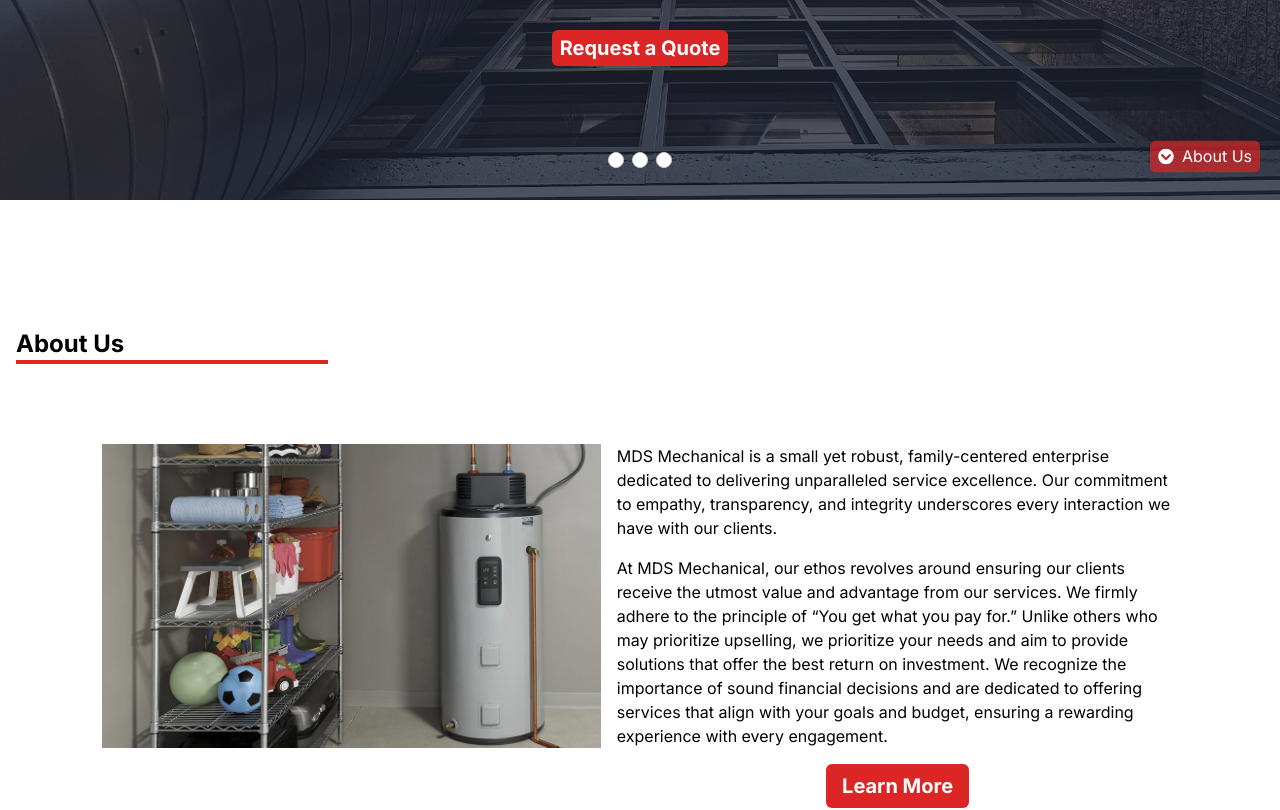
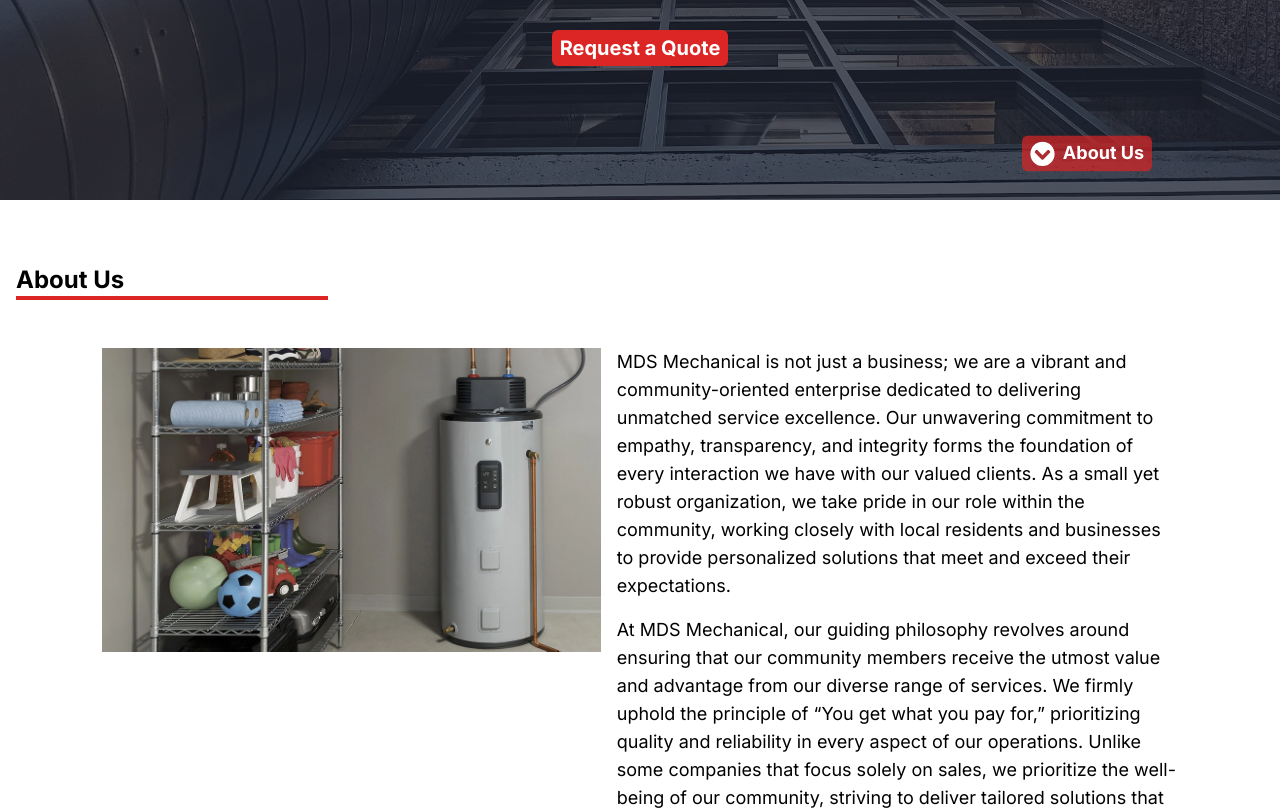
Before and after one commit to GlebTc/mds_mechanical, a Next.js app: page / in a window 1280 px wide. Shown: the part 600-1410 px from the top of the page. Built offline with nearby package versions, Linux system fonts and the light colour scheme.

Commit message:
Added navigation buttons

```diff
--- a/src/components/main/mainAbout/About.tsx
+++ b/src/components/main/mainAbout/About.tsx
@@ -5,8 +5,8 @@
 
 const About = () => {
   return (
-    <div className="min-h-[100dvh] px-4 w-full mx-auto flex flex-col justify-center">
-      <h2 className="text-2xl font-bold border-b-4 border-red-600 w-full md:w-[25%] mb-20">
+    <div className="min-h-[100dvh] px-4 w-full mx-auto flex flex-col justify-start pt-[var(--emerg-bar-h-mobile)] md:pt-[var(--emerg-bar-h-desktop)]">
+      <h2 className="text-2xl font-bold border-b-4 border-red-600 w-full md:w-[25%] mb-12 mt-6">
         About Us
       </h2>
       <div className="md:flex md:items-center lg:items-start justify-center gap-4">
@@ -15,8 +15,8 @@
           <Image src={main_about} alt="Main About" placeholder="blur" />
         </div>
         <div className="md:w-[45%]">
-          <p className="mb-4">{constants.about_us_constants.first_paragraph}</p>
-          <p>{constants.about_us_constants.second_paragraph}</p>
+          <p className="mb-4 lg:text-md xl:text-lg">{constants.about_us_constants.first_paragraph}</p>
+          <p className="lg:text-md xl:text-lg">{constants.about_us_constants.second_paragraph}</p>
           <div className="flex justify-center mt-4">
             <Link href="/about-us">
               <button
--- a/src/components/main/mainHero/HeroAboutNavButton.tsx
+++ b/src/components/main/mainHero/HeroAboutNavButton.tsx
@@ -1,11 +1,8 @@
-import { FaChevronCircleDown } from "react-icons/fa";
+
 
 const HeroAboutNavButton = () => {
   return (
-    <a href="#about" className="absolute bottom-5 right-5 bg-red-600/70 px-2 py-1 text-white z-[30] flex justify-center gap-2 items-center rounded-md animate-bounce">
-      <FaChevronCircleDown />
-      <button>About Us</button>
-    </a>
+
   );
 };
 
--- a/src/components/main/mainHero/HeroText.tsx
+++ b/src/components/main/mainHero/HeroText.tsx
@@ -50,7 +50,7 @@
       >
         <FaChevronRight />
       </button>
-      {/**************** Navigation Dots **************/}
+      {/**************** Navigation Dots **************}
       <div className="absolute bottom-8 left-0 right-0 flex justify-center gap-2 z-[30]">
         {constants.hero_messages.map((_, index) => (
           <button
--- a/src/components/main/mainHero/Main.tsx
+++ b/src/components/main/mainHero/Main.tsx
@@ -1,15 +1,15 @@
 import HeroImage from "./HeroImage";
 import HeroText from "./HeroText";
 import HeroOverlay from "./HeroOverlay";
-import HeroAboutNavButton from "./HeroAboutNavButton";
+
 
 const Main = () => {
   return (
-    <div className="relative h-[calc(100dvh-(var(--navbar-h-mobile)))] md:h-[calc(100dvh-(var(--navbar-h-desktop)))]">
+    <div id="main" className="relative h-[calc(100dvh-(var(--navbar-h-mobile)))] md:h-[calc(100dvh-(var(--navbar-h-desktop)))]">
       <HeroImage />
       <HeroOverlay />
       <HeroText />
-      <HeroAboutNavButton />
+
     </div>
   );
 };
--- a/src/components/navbar/Navbar.tsx
+++ b/src/components/navbar/Navbar.tsx
@@ -7,6 +7,7 @@
 const Navbar = () => {
   return (
     <div
+    id="navbar"
       className={`NAVBAR_MAIN_CONTAINER h-[var(--navbar-h-mobile)] md:h-[var(--navbar-h-desktop)] flex flex-col w-full`}
     >
       <NavbarFixedBar />
--- a/src/components/navbar/NavbarFixedBar.tsx
+++ b/src/components/navbar/NavbarFixedBar.tsx
@@ -7,7 +7,7 @@
     <div
       className={`NAVBAR_FIXED_TOP_BAR fixed w-full h-[var(--emerg-bar-h-mobile)] md:h-[var(--emerg-bar-h-desktop)] bg-black flex flex-col md:flex-row justify-center items-center p-2 gap-2 md:gap-8 text-white z-[50]`}
     >
-      <div className="absolute top-3 right-3 bg-gray-400 text-black rounded-md p-1 shadow-lg shadow-gray-400 md:hidden">
+      <div className="absolute top-4 right-4 bg-gray-400 text-black rounded-md p-1 shadow-lg shadow-gray-400 md:hidden">
         <IoMdMenu size={25} />
       </div>
       <div className="flex justify-center items-center gap-2">
--- a/src/components/navbar/ScrollNavigationButtons.tsx
+++ b/src/components/navbar/ScrollNavigationButtons.tsx
@@ -1,33 +1,62 @@
 "use client";
 import { useState, useEffect } from "react";
 import { FaAnglesUp } from "react-icons/fa6";
+import { FaChevronCircleDown, FaPhone } from "react-icons/fa";
+import { IoMdMail } from "react-icons/io";
 
 const ScrollNavigationButtons = () => {
   const [isFixed, setIsFixed] = useState(false);
 
   useEffect(() => {
-    const handleShadow = () => {
+    const aboutButton = () => {
       if (window.scrollY >= 100) {
         setIsFixed(true);
       } else {
         setIsFixed(false);
       }
     };
-    window.addEventListener("scroll", handleShadow);
+    window.addEventListener("scroll", aboutButton);
   }, []);
 
-  const scrollToTop = () => {
-    window.scrollTo({ top: 0, behavior: "smooth" }); // Smooth scrolling to the top
-  };
   return (
+    <>
+      <div className={``}>
         <a
-      onClick={scrollToTop}
+          href="tel:+1234567890"
           className={`${
             isFixed ? "fixed" : "hidden"
-      } bottom-5 right-5 bg-red-600/60 text-white p-2 rounded-lg shadow-lg z-50 cursor-pointer hover:bg-red-700 duration-300`}
+          } bottom-16 right-4 bg-red-600/80 text-white p-2 rounded-lg shadow-lg z-50 cursor-pointer hover:bg-red-700 duration-300`}
+        >
+          <FaPhone size={25} />
+        </a>
+        <a
+          href="mailto:test@test.com"
+          className={`${
+            isFixed ? "fixed" : "hidden"
+          } bottom-28 right-4 bg-red-600/80 text-white p-2 rounded-lg shadow-lg z-50 cursor-pointer hover:bg-red-700 duration-300`}
+        >
+          <IoMdMail size={25} />
+        </a>
+        <a
+          href="#navbar"
+          className={`${
+            isFixed ? "fixed" : "hidden"
+          } bottom-4 right-4 bg-red-600/80 text-white p-2 rounded-lg shadow-lg z-50 cursor-pointer hover:bg-red-700 duration-300`}
         >
           <FaAnglesUp size={25} />
         </a>
+      </div>
+      <a
+        href="#about"
+        className={`${
+          isFixed ? "hidden" : "fixed"
+        } bottom-5 right-32 bg-red-600/70 px-2 py-1 text-white z-[30] flex justify-center gap-2 items-center rounded-md animate-bounce`}
+      >
+        <FaChevronCircleDown size={25}/>
+        <button className="font-bold text-lg">About Us</button>
+      </a>
+
+    </>
   );
 };
 
--- a/src/utils/constans.json
+++ b/src/utils/constans.json
@@ -5,21 +5,21 @@
   "hero_messages": [
     {
       "title": "COMPREHENSIVE GAS FITTING SOLUTIONS",
-      "text": "Providing expert gas fitting and piping services with a focus on professionalism and reliability in Hamilton, Burlington, Oakville, and surrounding areas."
+      "text": "Expert gas fitting and piping services that emphasize professionalism and dependability in the Hamilton area and beyond."
     },
     {
       "title": "Professional Plumbing Services",
-      "text": "Delivering top-quality plumbing installations, repairs, and maintenance services to ensure the smooth operation of your systems in Hamilton, Burlington, Oakville, and surrounding cities."
+      "text": "High-quality plumbing solutions for installation, repair, and maintenance, serving Hamilton and its surrounding cities."
     },
     {
       "title": "BOILER, HEATING, AND GAS PIPING PROFESSIONALS",
-      "text": "Your trusted partner for boiler, heating, and gas piping solutions, proudly serving Hamilton, Burlington, Oakville, and nearby regions with excellence and dedication."
+      "text": "Trusted boiler, heating, and gas piping expertise, dedicated to serving Hamilton, Burlington, and Oakville regions."
     }
   ],
   "hero_message_delay": 5000,
   "about_us_constants": {
-    "first_paragraph": "MDS Mechanical is a small yet robust, family-centered enterprise dedicated to delivering unparalleled service excellence. Our commitment to empathy, transparency, and integrity underscores every interaction we have with our clients.",
-    "second_paragraph": "At MDS Mechanical, our ethos revolves around ensuring our clients receive the utmost value and advantage from our services. We firmly adhere to the principle of “You get what you pay for.” Unlike others who may prioritize upselling, we prioritize your needs and aim to provide solutions that offer the best return on investment. We recognize the importance of sound financial decisions and are dedicated to offering services that align with your goals and budget, ensuring a rewarding experience with every engagement."
+    "first_paragraph": "MDS Mechanical is not just a business; we are a vibrant and community-oriented enterprise dedicated to delivering unmatched service excellence. Our unwavering commitment to empathy, transparency, and integrity forms the foundation of every interaction we have with our valued clients. As a small yet robust organization, we take pride in our role within the community, working closely with local residents and businesses to provide personalized solutions that meet and exceed their expectations.",
+    "second_paragraph": "At MDS Mechanical, our guiding philosophy revolves around ensuring that our community members receive the utmost value and advantage from our diverse range of services. We firmly uphold the principle of “You get what you pay for,” prioritizing quality and reliability in every aspect of our operations. Unlike some companies that focus solely on sales, we prioritize the well-being of our community, striving to deliver tailored solutions that not only offer value but also contribute positively to the local economy. We understand the importance of making informed financial decisions and are dedicated to offering services that align seamlessly with the needs and aspirations of our community members, ensuring a consistently enriching and rewarding experience with every collaboration."
   },
   "services_constants": {
     "industrial": "At MDS Mechanical, we offer a comprehensive suite of services to meet all your heating, cooling, plumbing, and gas fitting needs. Our team of skilled professionals is committed to delivering top-quality solutions that are tailored to your unique requirements. We are dedicated to providing the highest level of service excellence, ensuring that your systems operate at peak efficiency and reliability.",
```
Lines whose indentation alone changed are shown as unchanged.
